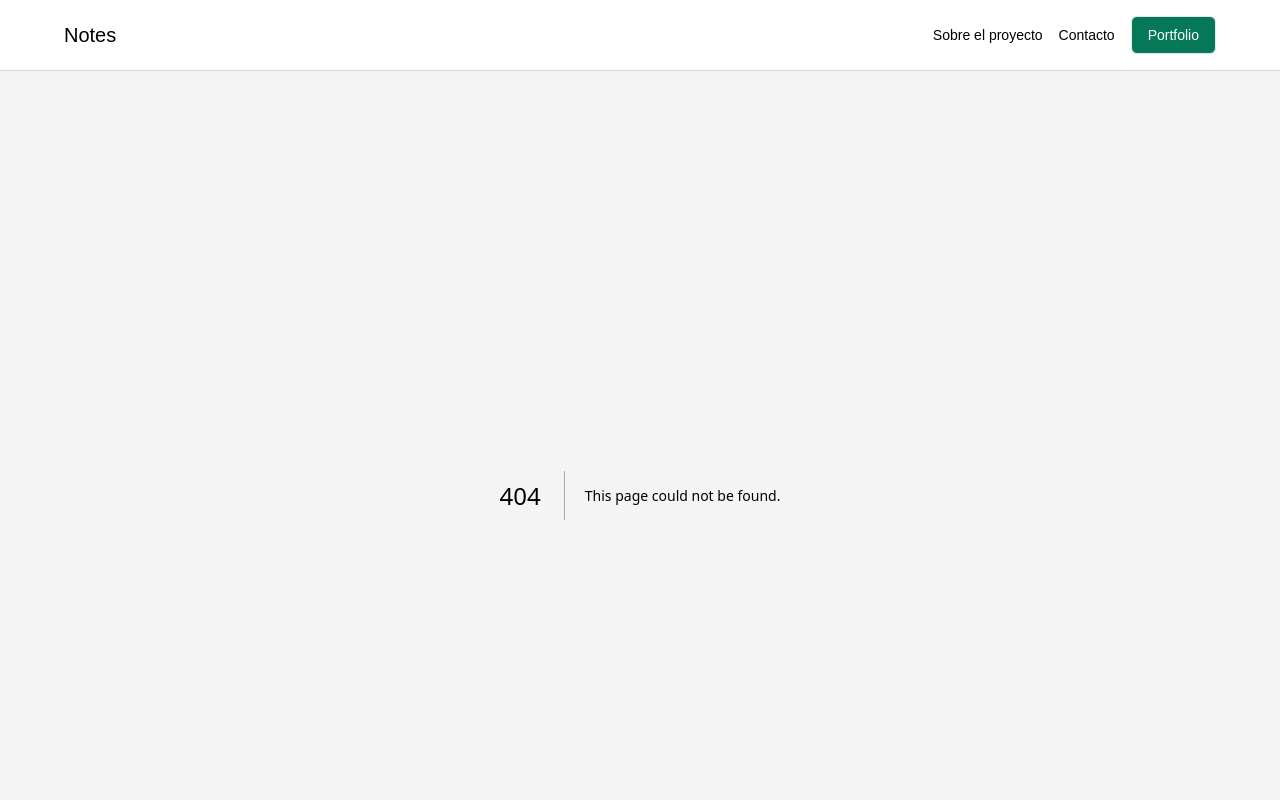
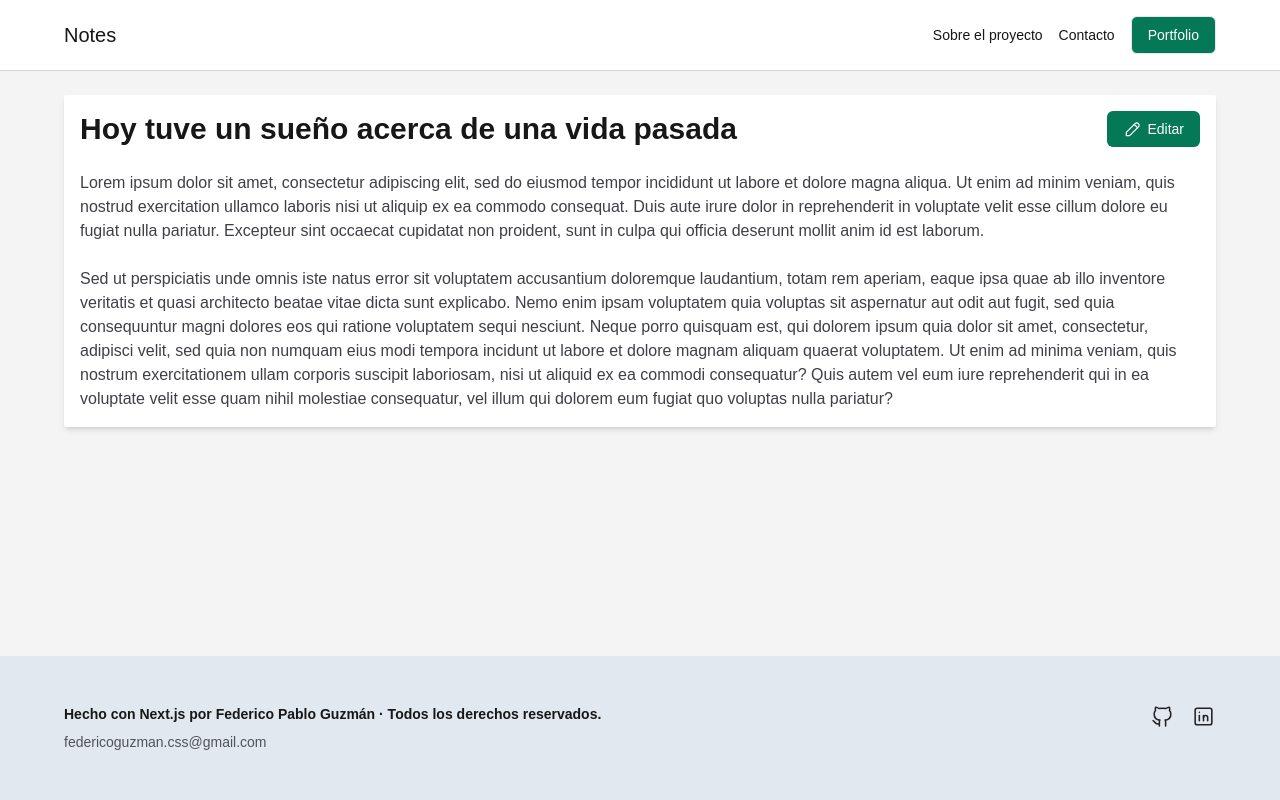
Before and after one commit to FedeCodeLab/Notes, a Next.js app: page /note in a window 1280 px wide. Before the commit this address had no page. Shown: the top 800 px of the page. Built offline with nearby package versions, Linux system fonts and the light colour scheme.

Commit message:
modificaciones

```diff
--- a/src/app/layout.tsx
+++ b/src/app/layout.tsx
@@ -30,9 +30,11 @@ export default function RootLayout({
       <body
         className={`${geistSans.variable} ${geistMono.variable} antialiased bg-zinc-100`}
       >
-        <Header />
-        <div className="w-[90%] mx-auto my-6">{children}</div>
-        <Footer />
+        <div className="min-h-screen flex flex-col">
+          <Header />
+          <div className="flex-grow w-[90%] mx-auto my-6">{children}</div>
+          <Footer />
+        </div>
       </body>
     </html>
   );
--- /dev/null
+++ b/src/app/note/page.tsx
@@ -0,0 +1,9 @@
+import Note from "@/components/Note";
+
+export default function note() {
+  return (
+    <div>
+      <Note />
+    </div>
+  );
+}
--- a/src/components/Card.tsx
+++ b/src/components/Card.tsx
@@ -1,9 +1,11 @@
 import CreateIcon from "@/icons/CreateIcon";
 import EditIcon from "@/icons/EditIcon";
 import TrashIcon from "@/icons/TrashIcon";
+import Link from "next/link";
 
 export default function Card() {
   return (
+    <Link href="/note">
       <article className="bg-white hover:bg-slate-100 border rounded-lg p-6 gap-2 flex flex-col cursor-pointer">
         <div className="flex gap-2">
           <div>
@@ -21,11 +23,12 @@ export default function Card() {
           </button>
         </div>
         <p className="text-sm text-zinc-500">
-        Lorem ipsum dolor sit amet, consectetur adipiscing elit, sed do eiusmod
-        tempor incididunt ut labore et dolore magna aliqua. Ut enim ad minim
-        veniam, quis nostrud exercitation ullamco laboris nisi ut aliquip ex ea
-        commodo consequat.
+          Lorem ipsum dolor sit amet, consectetur adipiscing elit, sed do
+          eiusmod tempor incididunt ut labore et dolore magna aliqua. Ut enim ad
+          minim veniam, quis nostrud exercitation ullamco laboris nisi ut
+          aliquip ex ea commodo consequat.
         </p>
       </article>
+    </Link>
   );
 }
--- a/src/components/Cards.tsx
+++ b/src/components/Cards.tsx
@@ -2,7 +2,7 @@ import Card from "./Card";
 
 export default function Cards() {
   return (
-    <section className="grid grid-cols-4 gap-3">
+    <section className="grid grid-cols-1 sm:grid-cols-2 md:grid-cols-3 lg:grid-cols-4 gap-3">
       <Card />
       <Card />
       <Card />
--- a/src/components/Footer.tsx
+++ b/src/components/Footer.tsx
@@ -3,14 +3,14 @@ import Linkedin from "@/icons/Linkedin";
 
 export default function Footer() {
   return (
-    <footer className="bg-slate-200">
+    <footer className="bg-slate-200 mt-auto">
       <div className="w-[90%] mx-auto flex justify-between py-12">
         <div className="flex flex-col gap-2">
           <p className="text-sm font-semibold">
             Hecho con Next.js por Federico Pablo Guzmán · Todos los derechos
             reservados.
           </p>
-          <p className="text-sm text-zinc-800">federicoguzman.css@gmail.com</p>
+          <p className="text-sm text-zinc-600">federicoguzman.css@gmail.com</p>
         </div>
         <div className="flex gap-4">
           <a
--- a/src/components/Header.tsx
+++ b/src/components/Header.tsx
@@ -1,8 +1,12 @@
+import Link from "next/link";
+
 export default function Header() {
   return (
     <header className="border-b bg-white border-zinc-300">
       <div className="flex w-[90%] mx-auto justify-between py-4 items-center">
-        <h3 className="text-xl">Notes</h3>
+        <Link href="/" className="text-xl">
+          Notes
+        </Link>
         <nav>
           <ul className="flex gap-4 text-sm items-center">
             <li>Sobre el proyecto</li>
--- /dev/null
+++ b/src/components/Note.tsx
@@ -0,0 +1,40 @@
+import EditIcon from "@/icons/EditIcon";
+
+export default function Note() {
+  return (
+    <div className="bg-white p-4 rounded-sm shadow-md">
+      <div className="flex justify-between items-center mb-6">
+        <h1 className=" font-semibold text-3xl">
+          Hoy tuve un sueño acerca de una vida pasada
+        </h1>
+
+        <button className="bg-emerald-700 hover:bg-emerald-800 text-white flex items-center gap-1 justify-center rounded-md py-2 px-4 text-sm font-medium">
+          <EditIcon color={"#fff"} width={20} height={20} /> Editar
+        </button>
+      </div>
+      <p className="text-zinc-700">
+        Lorem ipsum dolor sit amet, consectetur adipiscing elit, sed do eiusmod
+        tempor incididunt ut labore et dolore magna aliqua. Ut enim ad minim
+        veniam, quis nostrud exercitation ullamco laboris nisi ut aliquip ex ea
+        commodo consequat. Duis aute irure dolor in reprehenderit in voluptate
+        velit esse cillum dolore eu fugiat nulla pariatur. Excepteur sint
+        occaecat cupidatat non proident, sunt in culpa qui officia deserunt
+        mollit anim id est laborum. <br />
+        <br />
+        Sed ut perspiciatis unde omnis iste natus error sit voluptatem
+        accusantium doloremque laudantium, totam rem aperiam, eaque ipsa quae ab
+        illo inventore veritatis et quasi architecto beatae vitae dicta sunt
+        explicabo. Nemo enim ipsam voluptatem quia voluptas sit aspernatur aut
+        odit aut fugit, sed quia consequuntur magni dolores eos qui ratione
+        voluptatem sequi nesciunt. Neque porro quisquam est, qui dolorem ipsum
+        quia dolor sit amet, consectetur, adipisci velit, sed quia non numquam
+        eius modi tempora incidunt ut labore et dolore magnam aliquam quaerat
+        voluptatem. Ut enim ad minima veniam, quis nostrum exercitationem ullam
+        corporis suscipit laboriosam, nisi ut aliquid ex ea commodi consequatur?
+        Quis autem vel eum iure reprehenderit qui in ea voluptate velit esse
+        quam nihil molestiae consequatur, vel illum qui dolorem eum fugiat quo
+        voluptas nulla pariatur?
+      </p>
+    </div>
+  );
+}
```
Lines whose indentation alone changed are shown as unchanged.
